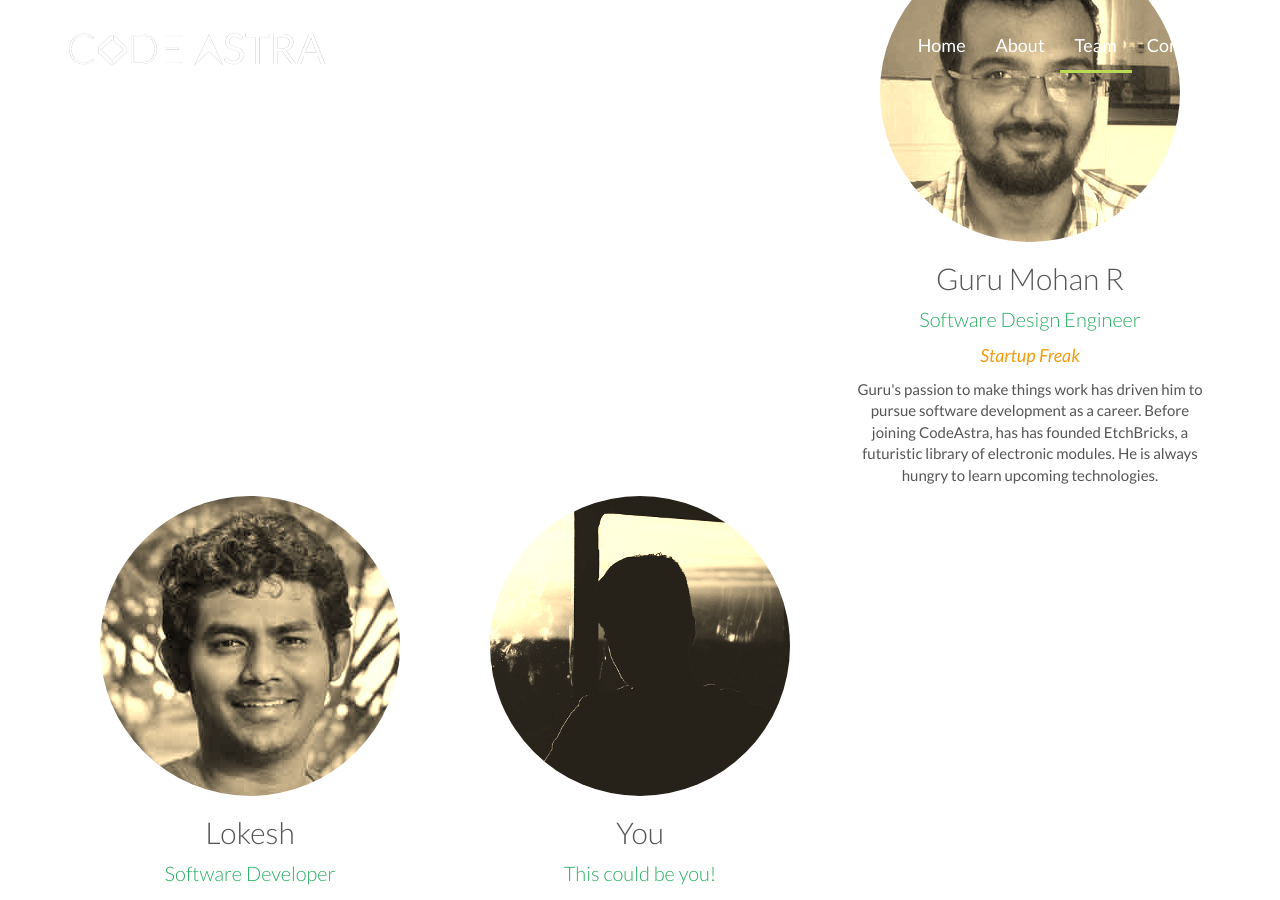
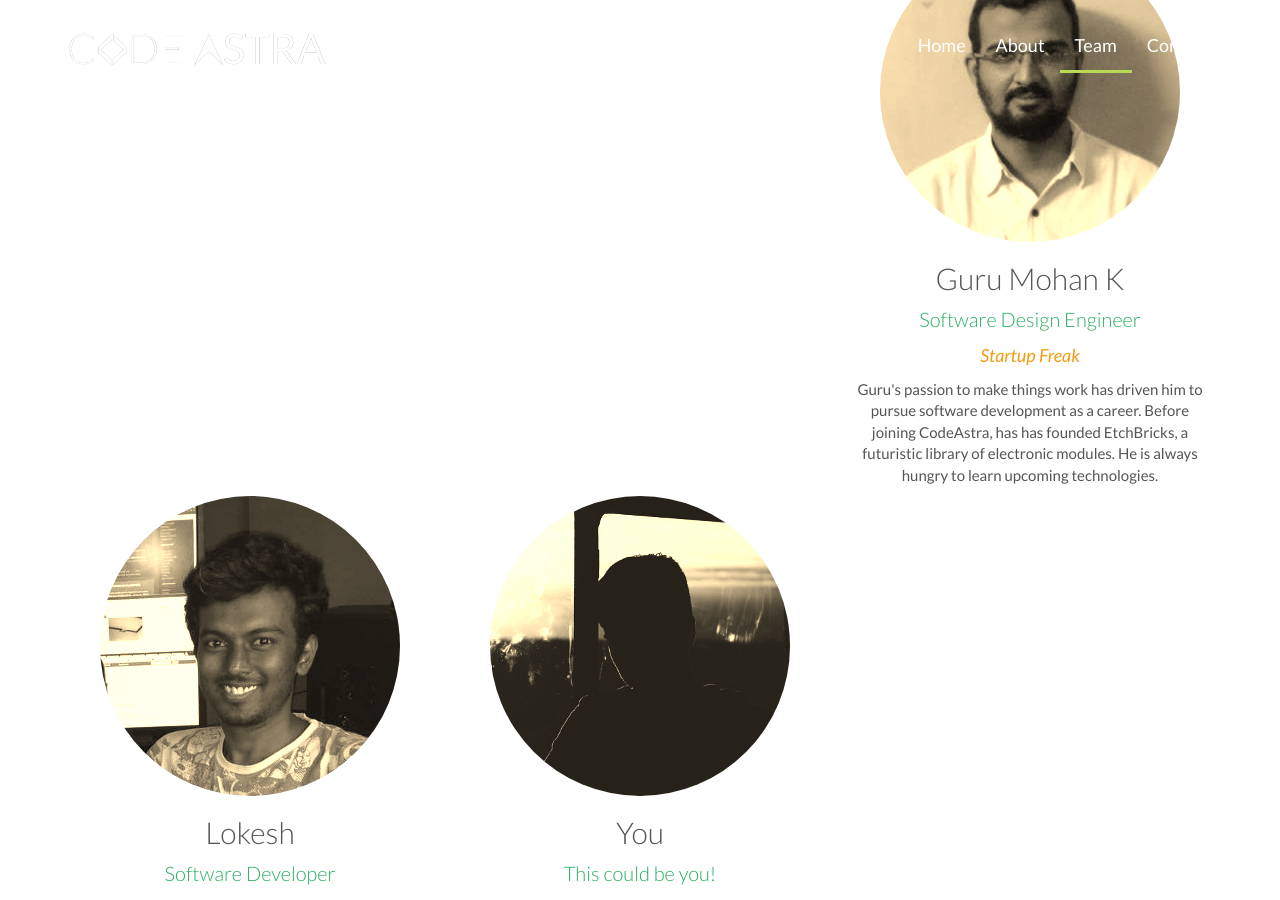
Before and after one commit to CodeAstra/portfolio, a Jekyll site: the page built from team.html, in a window 1280 px wide and 900 px high, scrolled down 1662 px. Built offline with Jekyll 4.4.1, drawn with Linux system fonts in a browser that asks for light colours; nearby versions of some CDN libraries; comment, search, counter and statistics services are not loaded.

```diff
--- a/_data/experts.json
+++ b/_data/experts.json
@@ -2,10 +2,10 @@
   {"name": "BV Satyaram",    "title": "CEO",                      "tag": "IIT Madras",    "pic": "bv.jpg",        "summary": "BV is an entrepreneur, educator and full-stack developer. He has been doing software development for over 12 years and working as a full-stack developer using Ruby on Rails for more than 8 years. He founded India's first coding bootcamp."},
   {"name": "Sumanth Puram",  "title": "CTO",                      "tag": "IIT Madras",    "pic": "sumanth.jpg",   "summary": "Computer Science graduate from IIT Madras, started as a Kernel developer. Built multiple Android games and iOS apps that ranked in top 10. Extensive 8 years of experience in architecting solutions and delivering products with cutting edge technologies."},
   {"name": "Srikanth P",     "title": "Software Design Engineer", "tag": "IIT Madras",    "pic": "srikanth.jpg",  "summary": "Srikanth has been doing software development for about 5 years and works predominantly as a full-stack developer using Ruby on Rails, Node and Angular. No one understands him, but he understands everything about code."},
-  {"name": "Kamal",          "title": "Software Developer",       "tag": "IIT Madras",    "pic": "souri.jpg",     "summary": "Kamal earned his computer science degree. He has extensive experience in developing web and mobile apps. A full stack developer with 8 years of experience in building dashboards, Java and Rails backends. He loves playing with new technologies."},
+  {"name": "Kamal",          "title": "Software Developer",       "tag": "IIT Madras",    "pic": "kamal.jpg",     "summary": "Kamal earned his computer science degree. He has extensive experience in developing web and mobile apps. A full stack developer with 8 years of experience in building dashboards, Java and Rails backends. He loves playing with new technologies."},
   {"name": "Sundar V",       "title": "Software Design Engineer", "tag": "Coding Guru",   "pic": "sundar.jpg",    "summary": "Sundar brings with him more than 13 years of strong programming experience. He was involved in development and maintenance of Stock Exchange Trading Systems. He has experience with most of the prominent technologies."},
   {"name": "Ranganath K",    "title": "Software Design Engineer", "tag": "IIT Madras",    "pic": "ranganath.jpg", "summary": "Ranganth worked for Indian Navy but chose web development for his love to create virtual experiences. He enjoys learning as well as helping others learn. He has been a full stack developer for the past two years."},
-  {"name": "Guru Mohan R",   "title": "Software Design Engineer", "tag": "Startup Freak", "pic": "guru.jpg",      "summary": "Guru's passion to make things work has driven him to pursue software development as a career. Before joining CodeAstra, has has founded EtchBricks, a futuristic library of electronic modules. He is always hungry to learn upcoming technologies."},
-  {"name": "Lokesh",         "title": "Software Developer",       "tag": "IIT Madras",    "pic": "sumanth.jpg",   "summary": "Lokesh went to IIT Madras to pursue his passion in Computer Science. He has built machine learning applications to build models for fraud detection and risk assessment. He loves coming up with analytical insights from cryptic data."},
+  {"name": "Guru Mohan K",   "title": "Software Design Engineer", "tag": "Startup Freak", "pic": "guru.jpg",      "summary": "Guru's passion to make things work has driven him to pursue software development as a career. Before joining CodeAstra, has has founded EtchBricks, a futuristic library of electronic modules. He is always hungry to learn upcoming technologies."},
+  {"name": "Lokesh",         "title": "Software Developer",       "tag": "IIT Madras",    "pic": "lokesh.jpg",    "summary": "Lokesh went to IIT Madras to pursue his passion in Computer Science. He has built machine learning applications to build models for fraud detection and risk assessment. He loves coming up with analytical insights from cryptic data."},
   {"name": "You",            "title": "This could be you!",       "tag": "Awesomeness",   "pic": "you.jpg",       "summary": "We are in a constant look out for amazing people! Contact us immediately if you think you can make a great addition to our team!!"}
 ]
```
Also changed, not shown: images/team/guru.jpg, images/team/kamal.jpg (added), images/team/lokesh.jpg (added).
